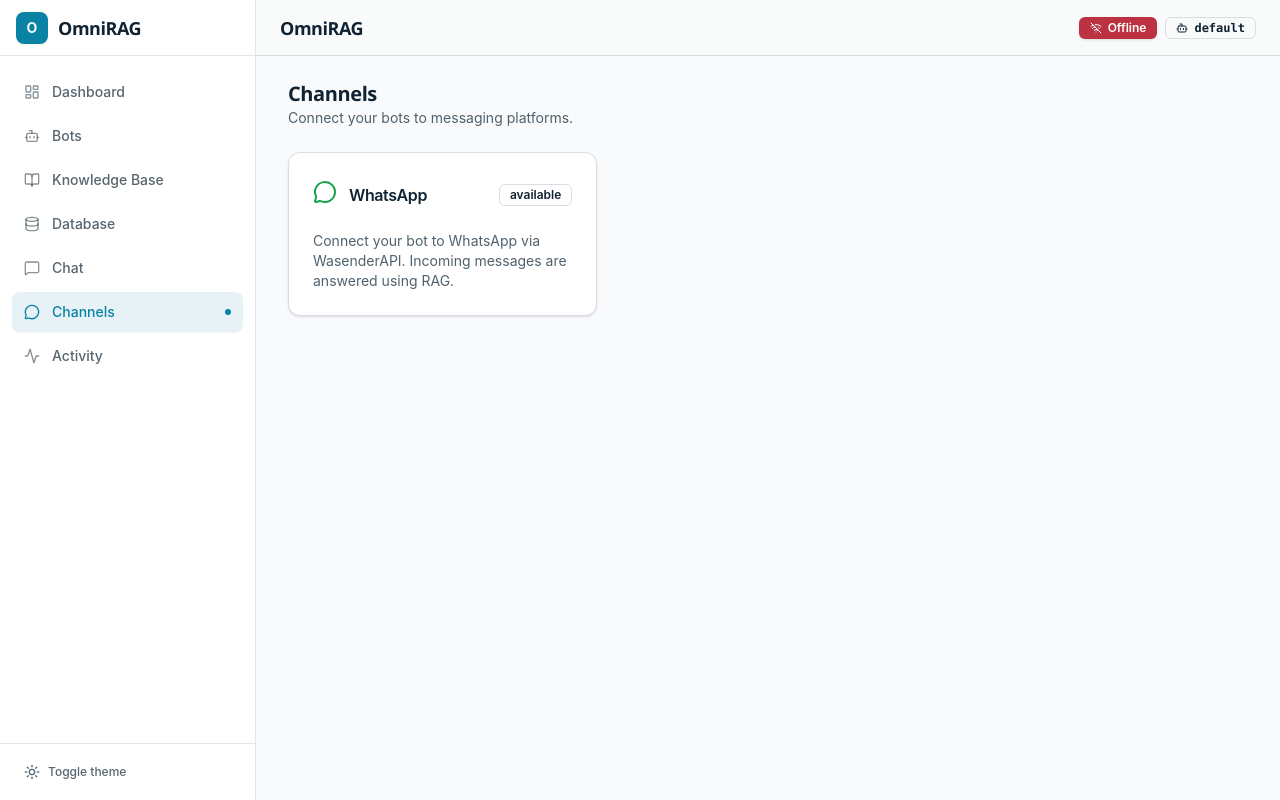
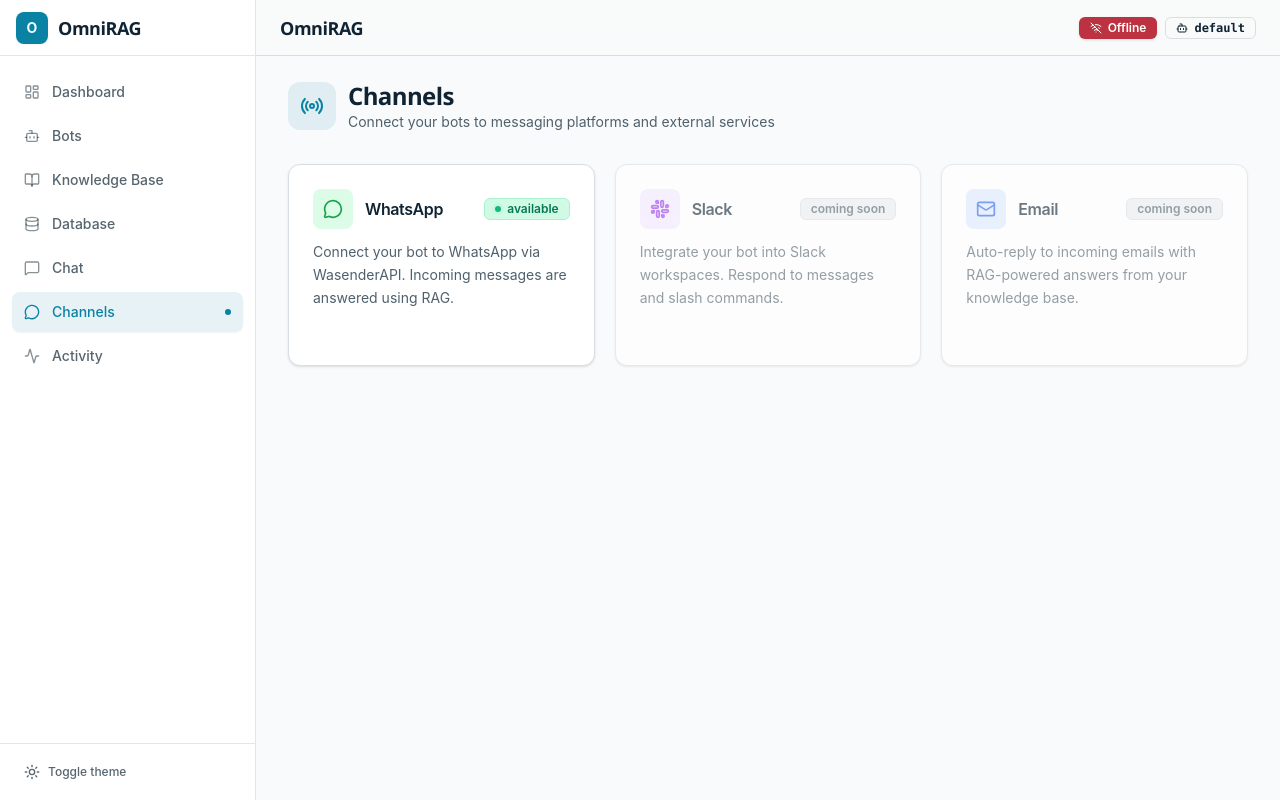
Before and after one commit to roxm337/OmniRAG-front, a Next.js app: page /channels in a window 1280 px wide. Built offline with nearby package versions, Linux system fonts and the light colour scheme; no server answers.

Commit message:
Updated channels and WhatsApp configuration interface

```diff
--- a/app/(dashboard)/channels/page.tsx
+++ b/app/(dashboard)/channels/page.tsx
@@ -1,48 +1,139 @@
 "use client";
 
 import Link from "next/link";
-import { MessageCircle } from "lucide-react";
-import { Card, CardContent, CardHeader, CardTitle } from "@/components/ui/card";
+import {
+  ArrowRight,
+  ChevronRight,
+  Mail,
+  MessageCircle,
+  Radio,
+  Slack,
+} from "lucide-react";
+import {
+  Card,
+  CardContent,
+  CardHeader,
+  CardTitle,
+} from "@/components/ui/card";
 import { Badge } from "@/components/ui/badge";
 
 const channels = [
   {
     id: "whatsapp",
     name: "WhatsApp",
-    description: "Connect your bot to WhatsApp via WasenderAPI. Incoming messages are answered using RAG.",
+    description:
+      "Connect your bot to WhatsApp via WasenderAPI. Incoming messages are answered using RAG.",
     href: "/channels/whatsapp",
     icon: MessageCircle,
+    iconBg: "bg-green-100 dark:bg-green-900/30",
+    iconColor: "text-green-600 dark:text-green-400",
     status: "available" as const,
+  },
+  {
+    id: "slack",
+    name: "Slack",
+    description:
+      "Integrate your bot into Slack workspaces. Respond to messages and slash commands.",
+    href: "#",
+    icon: Slack,
+    iconBg: "bg-purple-100 dark:bg-purple-900/30",
+    iconColor: "text-purple-600 dark:text-purple-400",
+    status: "coming soon" as const,
+  },
+  {
+    id: "email",
+    name: "Email",
+    description:
+      "Auto-reply to incoming emails with RAG-powered answers from your knowledge base.",
+    href: "#",
+    icon: Mail,
+    iconBg: "bg-blue-100 dark:bg-blue-900/30",
+    iconColor: "text-blue-600 dark:text-blue-400",
+    status: "coming soon" as const,
   },
 ];
 
+const statusStyles: Record<string, string> = {
+  available:
+    "bg-emerald-100 text-emerald-700 dark:bg-emerald-900/30 dark:text-emerald-400 border-emerald-200 dark:border-emerald-800",
+  "coming soon":
+    "bg-muted text-muted-foreground",
+};
+
 export default function ChannelsPage() {
   return (
-    <div className="space-y-6 animate-fade-in">
+    <div className="space-y-8 animate-fade-in">
+      {/* Header */}
+      <div className="flex items-center gap-3">
+        <div className="rounded-xl bg-primary/10 p-3">
+          <Radio className="h-6 w-6 text-primary" />
+        </div>
         <div>
-        <h1 className="text-xl font-semibold">Channels</h1>
+          <h2 className="text-2xl font-bold tracking-tight">Channels</h2>
           <p className="text-sm text-muted-foreground">
-          Connect your bots to messaging platforms.
+            Connect your bots to messaging platforms and external services
           </p>
         </div>
+      </div>
 
-      <div className="grid gap-4 md:grid-cols-2 lg:grid-cols-3">
-        {channels.map((ch) => (
-          <Link key={ch.id} href={ch.href}>
-            <Card className="hover:border-primary/50 transition-colors cursor-pointer h-full">
-              <CardHeader className="flex flex-row items-center gap-3">
-                <ch.icon className="h-6 w-6 text-green-600" />
+      {/* Channel Cards */}
+      <div className="grid gap-5 md:grid-cols-2 lg:grid-cols-3 stagger-children">
+        {channels.map((ch) => {
+          const isAvailable = ch.status === "available";
+          return (
+            <Link
+              key={ch.id}
+              href={ch.href}
+              className={!isAvailable ? "pointer-events-none" : ""}
+            >
+              <Card
+                className={`group h-full transition-all duration-200 ${
+                  isAvailable
+                    ? "cursor-pointer hover:shadow-lg hover:-translate-y-0.5 hover:border-primary/30"
+                    : "opacity-60"
+                }`}
+              >
+                <CardHeader className="pb-3">
+                  <div className="flex items-center justify-between">
+                    <div className="flex items-center gap-3">
+                      <div
+                        className={`rounded-lg p-2.5 transition-transform duration-200 ${
+                          isAvailable ? "group-hover:scale-110" : ""
+                        } ${ch.iconBg}`}
+                      >
+                        <ch.icon className={`h-5 w-5 ${ch.iconColor}`} />
+                      </div>
                       <CardTitle className="text-base">{ch.name}</CardTitle>
-                <Badge variant="outline" className="ml-auto">
+                    </div>
+                    <Badge
+                      variant="outline"
+                      className={`text-xs shrink-0 ${statusStyles[ch.status] ?? ""}`}
+                    >
+                      {ch.status === "available" && (
+                        <span className="relative flex h-1.5 w-1.5 mr-1.5">
+                          <span className="animate-ping absolute inline-flex h-full w-full rounded-full bg-emerald-400 opacity-75" />
+                          <span className="relative inline-flex rounded-full h-1.5 w-1.5 bg-emerald-500" />
+                        </span>
+                      )}
                       {ch.status}
                     </Badge>
+                  </div>
                 </CardHeader>
-              <CardContent>
-                <p className="text-sm text-muted-foreground">{ch.description}</p>
+                <CardContent className="pt-0">
+                  <p className="text-sm text-muted-foreground leading-relaxed mb-4">
+                    {ch.description}
+                  </p>
+                  {isAvailable && (
+                    <div className="flex items-center gap-1.5 text-xs font-medium text-primary opacity-0 group-hover:opacity-100 transition-all duration-200 translate-x-0 group-hover:translate-x-1">
+                      Configure
+                      <ChevronRight className="h-3.5 w-3.5" />
+                    </div>
+                  )}
                 </CardContent>
               </Card>
             </Link>
-        ))}
+          );
+        })}
       </div>
     </div>
   );
--- a/app/(dashboard)/channels/whatsapp/page.tsx
+++ b/app/(dashboard)/channels/whatsapp/page.tsx
@@ -1,11 +1,19 @@
 "use client";
 
 import { useState } from "react";
-import { Bot as BotIcon } from "lucide-react";
+import { ArrowLeft, Bot as BotIcon, MessageCircle } from "lucide-react";
+import { useRouter } from "next/navigation";
 import { useAppStore } from "@/lib/store/app-store";
 import { WhatsAppConfigManager } from "@/components/bots/whatsapp-config";
 import { Label } from "@/components/ui/label";
 import { Badge } from "@/components/ui/badge";
+import { Button } from "@/components/ui/button";
+import {
+  Card,
+  CardContent,
+  CardHeader,
+  CardTitle,
+} from "@/components/ui/card";
 import {
   Select,
   SelectContent,
@@ -15,6 +23,7 @@ import {
 } from "@/components/ui/select";
 
 export default function WhatsAppChannelPage() {
+  const router = useRouter();
   const { bots, currentBotId } = useAppStore();
   const [selectedBotId, setSelectedBotId] = useState(currentBotId || "");
 
@@ -22,34 +31,70 @@ export default function WhatsAppChannelPage() {
 
   if (bots.length === 0) {
     return (
-      <div className="space-y-6 animate-fade-in">
-        <div>
-          <h1 className="text-xl font-semibold">WhatsApp Integration</h1>
-          <p className="text-sm text-muted-foreground">
-            No bots available. Create a bot first to configure WhatsApp integration.
+      <div className="flex flex-col items-center justify-center py-24 animate-fade-in">
+        <div className="rounded-full bg-green-100 dark:bg-green-900/30 p-5 mb-5">
+          <MessageCircle className="h-8 w-8 text-green-600 dark:text-green-400" />
+        </div>
+        <h2 className="text-xl font-bold tracking-tight mb-2">
+          WhatsApp Integration
+        </h2>
+        <p className="text-sm text-muted-foreground text-center max-w-md">
+          No bots available. Create a bot first to configure WhatsApp
+          integration.
         </p>
-        </div>
+        <Button
+          variant="outline"
+          size="sm"
+          className="mt-4 gap-2"
+          onClick={() => router.push("/bots")}
+        >
+          <BotIcon className="h-4 w-4" />
+          Go to Bots
+        </Button>
       </div>
     );
   }
 
   return (
-    <div className="space-y-6 animate-fade-in">
+    <div className="space-y-8 animate-fade-in">
+      {/* Header */}
+      <div className="flex items-center gap-3">
+        <Button
+          variant="ghost"
+          size="icon"
+          onClick={() => router.push("/channels")}
+          className="rounded-full h-9 w-9 shrink-0"
+        >
+          <ArrowLeft className="h-4 w-4" />
+        </Button>
+        <div className="rounded-xl bg-green-100 dark:bg-green-900/30 p-3">
+          <MessageCircle className="h-6 w-6 text-green-600 dark:text-green-400" />
+        </div>
         <div>
-        <h1 className="text-xl font-semibold">WhatsApp Integration</h1>
+          <h2 className="text-2xl font-bold tracking-tight">
+            WhatsApp Integration
+          </h2>
           <p className="text-sm text-muted-foreground">
-          Select a bot and configure its WhatsApp connection via WasenderAPI.
+            Select a bot and configure its WhatsApp connection via WasenderAPI
           </p>
+        </div>
       </div>
 
       {/* Bot Selector */}
-      <div className="space-y-2 max-w-sm">
-        <Label className="flex items-center gap-2">
-          <BotIcon className="h-4 w-4" />
+      <Card className="transition-all duration-200 hover:shadow-md">
+        <CardHeader className="pb-3">
+          <CardTitle className="text-sm font-medium flex items-center gap-2">
+            <div className="rounded-lg bg-cyan-100 dark:bg-cyan-900/30 p-2">
+              <BotIcon className="h-4 w-4 text-cyan-600 dark:text-cyan-400" />
+            </div>
             Link to Bot
-        </Label>
+          </CardTitle>
+        </CardHeader>
+        <CardContent>
+          <div className="space-y-3 max-w-md">
+            <Label className="text-xs font-medium">Bot</Label>
             <Select value={selectedBotId} onValueChange={setSelectedBotId}>
-          <SelectTrigger>
+              <SelectTrigger className="transition-all duration-200 focus:ring-2 focus:ring-primary/20">
                 <SelectValue placeholder="Select a bot..." />
               </SelectTrigger>
               <SelectContent>
@@ -58,7 +103,10 @@ export default function WhatsAppChannelPage() {
                     <span className="flex items-center gap-2">
                       {bot.name}
                       {bot.has_whatsapp && (
-                    <Badge variant="outline" className="text-xs px-1.5 py-0 text-emerald-600 border-emerald-600">
+                        <Badge
+                          variant="outline"
+                          className="text-xs px-1.5 py-0 text-emerald-600 dark:text-emerald-400 border-emerald-300 dark:border-emerald-700"
+                        >
                           WA
                         </Badge>
                       )}
@@ -67,20 +115,41 @@ export default function WhatsAppChannelPage() {
                 ))}
               </SelectContent>
             </Select>
+            {selectedBot && (
+              <div className="flex items-center gap-1.5">
+                <Badge variant="secondary" className="text-xs font-medium">
+                  {selectedBot.provider}
+                </Badge>
+                <Badge variant="outline" className="text-xs font-mono">
+                  {selectedBot.id.slice(0, 8)}...
+                </Badge>
               </div>
+            )}
+          </div>
+        </CardContent>
+      </Card>
 
-      {/* WhatsApp Config for selected bot */}
+      {/* WhatsApp Config */}
       {selectedBot ? (
-        <div>
-          <p className="text-sm text-muted-foreground mb-4">
-            Configuring WhatsApp for: <span className="font-medium text-foreground">{selectedBot.name}</span>
-          </p>
+        <div className="animate-scale-in">
           <WhatsAppConfigManager key={selectedBotId} botId={selectedBotId} />
         </div>
       ) : (
-        <p className="text-sm text-muted-foreground">
-          Select a bot above to configure WhatsApp.
+        <Card>
+          <CardContent className="py-12">
+            <div className="flex flex-col items-center justify-center text-center">
+              <div className="rounded-full bg-muted p-4 mb-3">
+                <MessageCircle className="h-6 w-6 text-muted-foreground" />
+              </div>
+              <p className="text-sm font-medium text-muted-foreground mb-1">
+                No bot selected
               </p>
+              <p className="text-xs text-muted-foreground">
+                Select a bot above to configure WhatsApp
+              </p>
+            </div>
+          </CardContent>
+        </Card>
       )}
     </div>
   );
```
Lines whose indentation alone changed are shown as unchanged.
